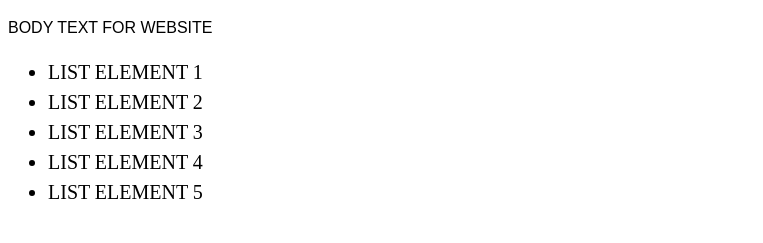
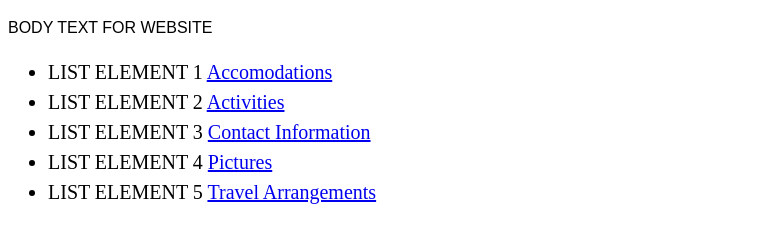
Before and after one commit to KirbyPaint/branching-merging, a plain HTML site: page index.html in a window 1280 px wide. Shown: the part 61-304 px from the top of the page, without its empty margins (0-763 px from the left). Drawn offline with Linux system fonts and the light colour scheme.

Commit message:
add links to the 5 other sites

```diff
--- a/index.html
+++ b/index.html
@@ -11,11 +11,11 @@
   <p>BODY TEXT FOR WEBSITE</p>
 
   <ul>
-    <li>LIST ELEMENT 1</li>
-    <li>LIST ELEMENT 2</li>
-    <li>LIST ELEMENT 3</li>
-    <li>LIST ELEMENT 4</li>
-    <li>LIST ELEMENT 5</li>
+    <li>LIST ELEMENT 1 <a href="accomodations.html">Accomodations</a> </li>
+    <li>LIST ELEMENT 2 <a href="activities.html">Activities</a> </li>
+    <li>LIST ELEMENT 3 <a href="contact-information.html">Contact Information</a> </li>
+    <li>LIST ELEMENT 4 <a href="pictures.html">Pictures</a> </li>
+    <li>LIST ELEMENT 5 <a href="travel-arrangements.html">Travel Arrangements</a> </li>
   </ul>
 
 </body>
```
Also changed, not shown: accomodations.html (added), activities.html (added), contact-information.html (added), pictures.html (added), travel-arrangements.html (added).
